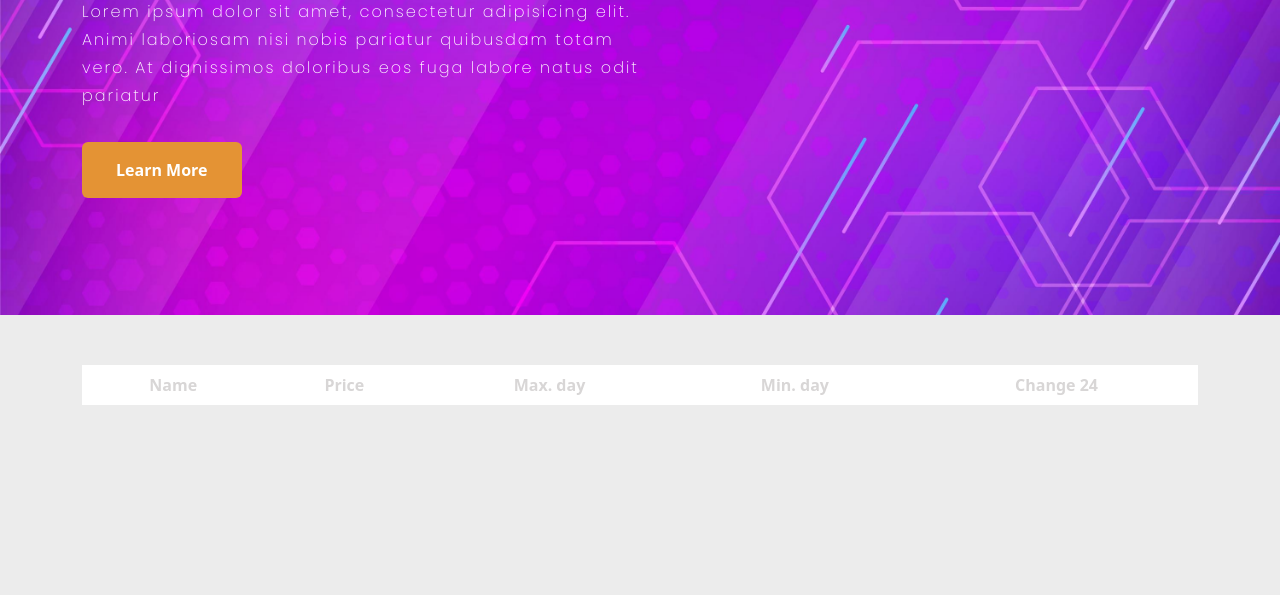
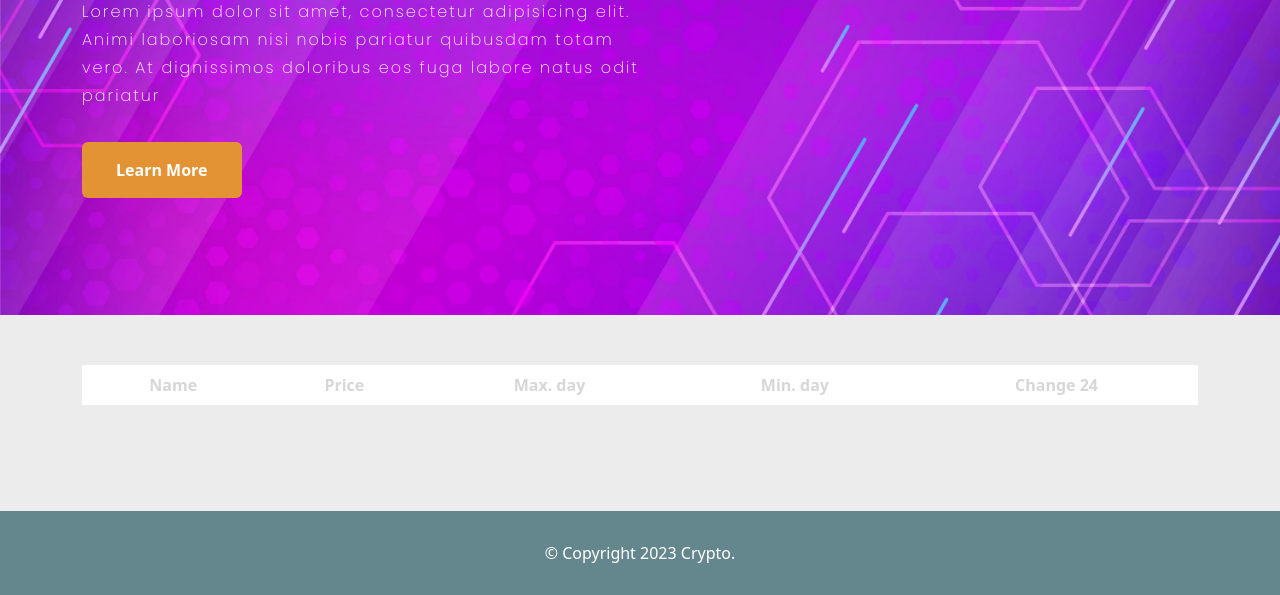
Before and after one commit to Klaudiusz-code/crypto_app, a website with bundled scripts: page index.html in a window 1280 px wide. Shown: the part 353-948 px from the top of the page. Before the commit the page ends 800 px from the top, so only its background shows below. Built offline with nearby package versions, Linux system fonts and the light colour scheme; no server answers.

Commit message:
Add footer

```diff
--- a/index.html
+++ b/index.html
@@ -79,6 +79,17 @@
         </div>
     </div>
 </main>
+<footer class="footer">
+    <div class="container">
+        <div class="row">
+            <div class="col-md-12">
+                <div class="footer__title">
+                    <div class="footer__title-text">© Copyright 2023 Crypto.</div>
+                </div>
+            </div>
+        </div>
+    </div>
+</footer>
     <script src="https://cdn.jsdelivr.net/npm/@popperjs/core@2.11.6/dist/umd/popper.min.js" integrity="sha384-oBqDVmMz9ATKxIep9tiCxS/Z9fNfEXiDAYTujMAeBAsjFuCZSmKbSSUnQlmh/jp3" crossorigin="anonymous"></script>
     <script src="https://cdn.jsdelivr.net/npm/bootstrap@5.3.0-alpha1/dist/js/bootstrap.min.js" integrity="sha384-mQ93GR66B00ZXjt0YO5KlohRA5SY2XofN4zfuZxLkoj1gXtW8ANNCe9d5Y3eG5eD" crossorigin="anonymous"></script>
     <script type="module" src="js/app.js"></script>
```
